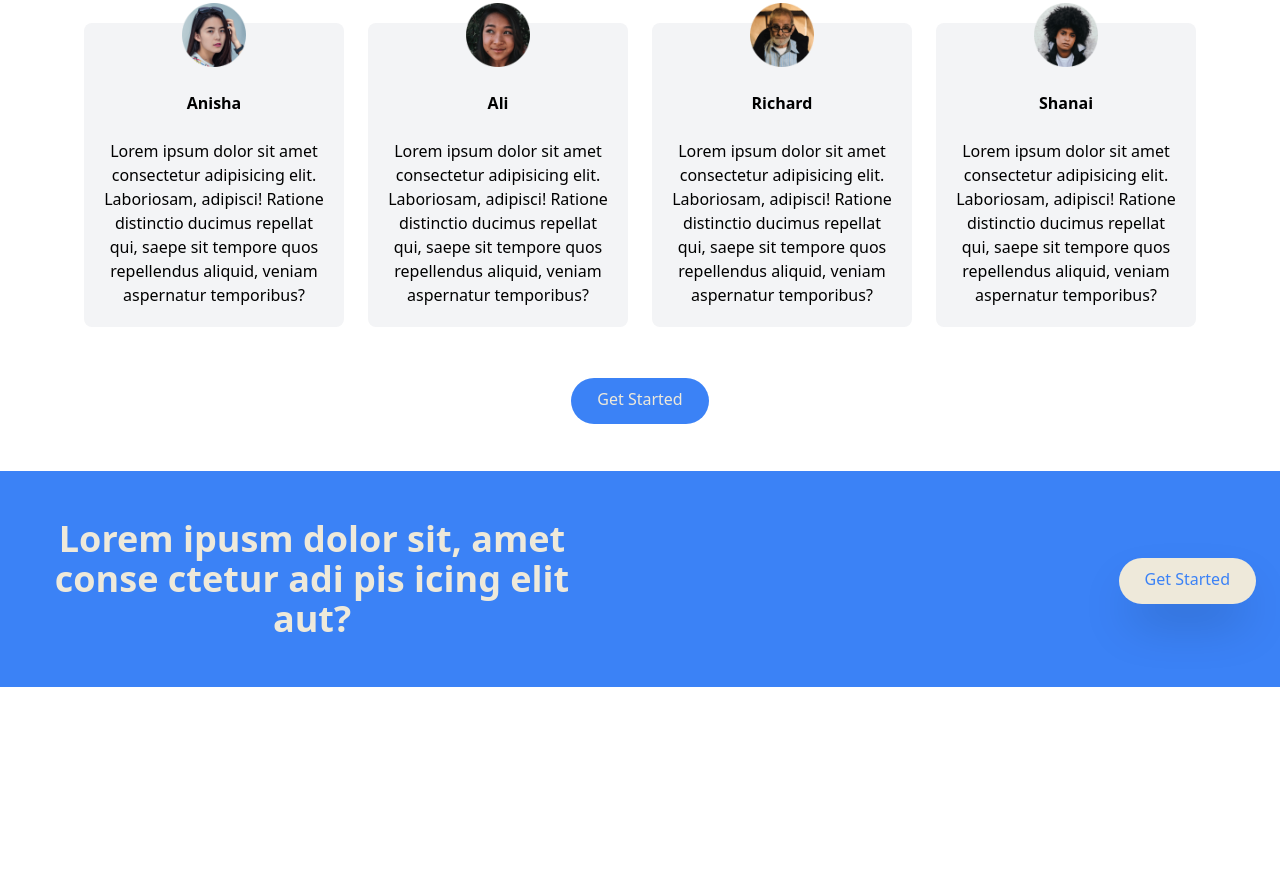
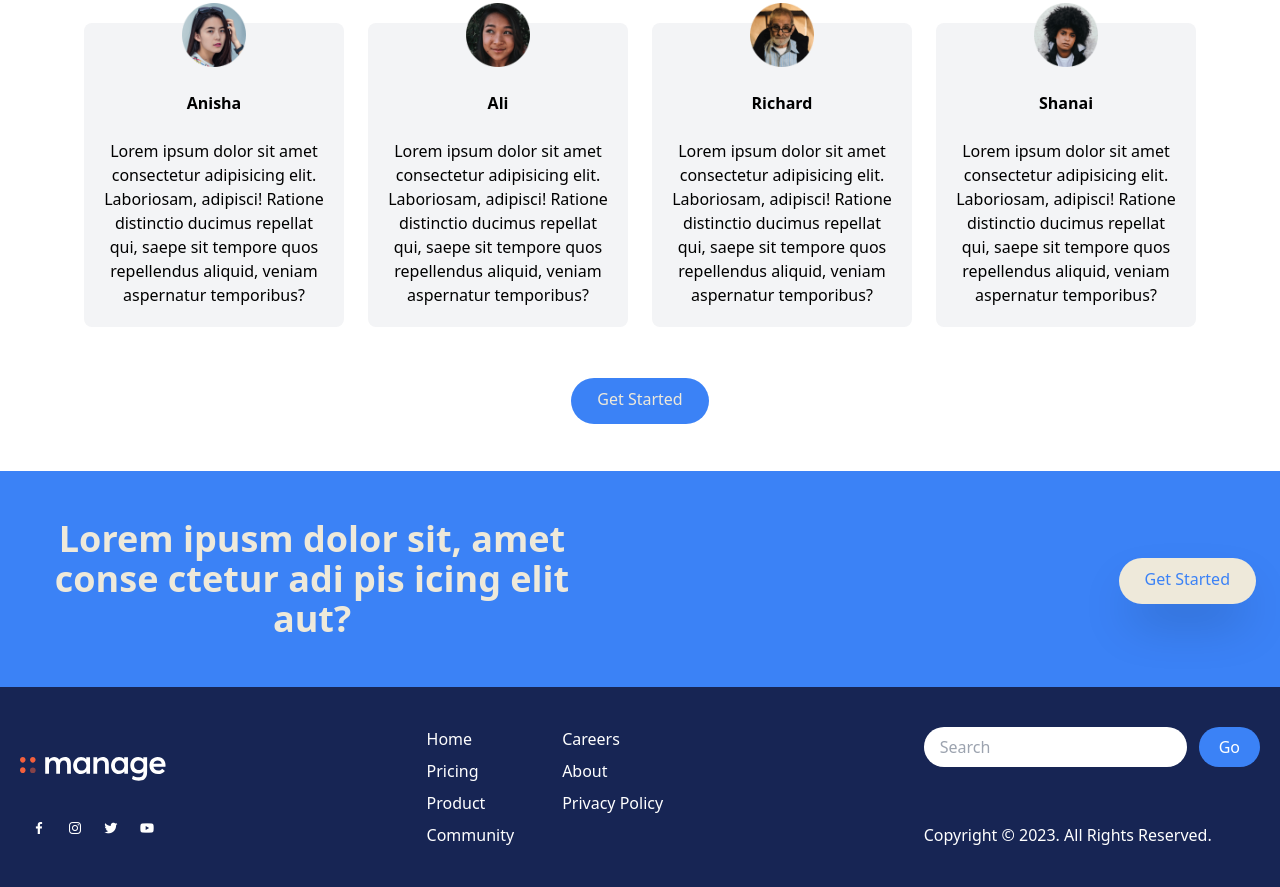
Before and after one commit to MayankBansal12/Tailwind-project, a website: page src/index.html in a window 1280 px wide. Shown: the part 1282-2169 px from the top of the page. Before the commit the page ends 1969 px from the top, so only its background shows below. Drawn offline with nearby package versions, Linux system fonts and the light colour scheme.

Commit message:
Styled footer section

```diff
--- a/src/index.html
+++ b/src/index.html
@@ -5,6 +5,8 @@
     <meta charset="UTF-8">
     <meta name="viewport" content="width=device-width, initial-scale=1.0">
     <link rel="stylesheet" href="../css/main.css">
+    <link href='https://unpkg.com/boxicons@2.1.4/css/boxicons.min.css' rel='stylesheet'>
+
     <title>Landing Page</title>
 </head>
 
@@ -186,6 +188,58 @@
             </div>
         </div>
     </section>
+
+    <!-- Footer -->
+    <footer id="footer" class="bg-blue-950">
+        <div
+            class="container flex flex-col-reverse justify-between mx-auto px-5 py-10 space-y-12 md:flex-row md:space-y-0">
+            <!-- Logo and social icons -->
+            <div class="flex flex-col-reverse justify-around items-center md:flex-col space-y-6">
+                <div class="mt-6 text-white md:hidden">Copyright &copy; 2023. All Rights Reserved.</div>
+                <div class="mt-3 md:mt-0">
+                    <img src="../img/logo-white.svg" alt="logo">
+                </div>
+                <div class="flex justify-center text-white space-x-5">
+                    <a href="#">
+                        <i class='bx bxl-facebook'></i>
+                    </a>
+                    <a href="#">
+                        <i class='bx bxl-instagram'></i>
+                    </a>
+                    <a href="#">
+                        <i class='bx bxl-twitter'></i>
+                    </a>
+                    <a href="#">
+                        <i class='bx bxl-youtube'></i>
+                    </a>
+                </div>
+            </div>
+            <!-- Nav List -->
+            <div class="flex space-x-12 justify-around text-white">
+                <div class="flex flex-col space-y-2">
+                    <a href="#" class="hover:text-lightBlue">Home</a>
+                    <a href="#" class="hover:text-lightBlue">Pricing</a>
+                    <a href="#" class="hover:text-lightBlue">Product</a>
+                    <a href="#" class="hover:text-lightBlue">Community</a>
+                </div>
+                <div class="flex flex-col space-y-2">
+                    <a href="#" class="hover:text-lightBlue">Careers</a>
+                    <a href="#" class="hover:text-lightBlue">About</a>
+                    <a href="#" class="hover:text-lightBlue">Privacy Policy</a>
+                </div>
+            </div>
+            <!-- Search Box -->
+            <div class="flex flex-col justify-between">
+                <form>
+                    <div class="flex space-x-3">
+                        <input type="text" class="flex-1 px-4 py-2 rounded-full focus:outline-none" placeholder="Search">
+                        <button type="submit" class="rounded-full px-5 bg-blue-500 hover:bg-blue-600 text-white">Go</button>
+                    </div>
+                </form>
+                <div class="hidden text-white md:flex">Copyright &copy; 2023. All Rights Reserved.</div>
+            </div>
+        </div>
+    </footer>
 </body>
 
 </html>
```
Also changed, not shown: css/main.css.
